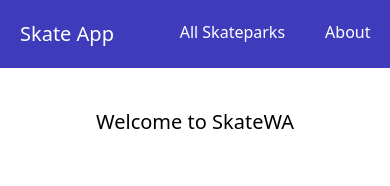
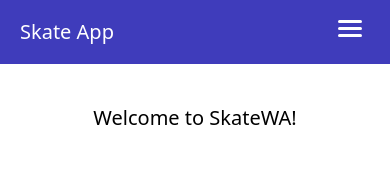
Before and after one commit to daniel-haugen/next-from-scratch, a Next.js app: page / in a window 390 px wide. Shown: the top 186 px of the page. Built offline with nearby package versions, Linux system fonts and the light colour scheme.

Commit message:
added mobile nav menu

```diff
--- a/components/Navbar/Navbar.module.css
+++ b/components/Navbar/Navbar.module.css
@@ -1,21 +1,32 @@
-.testy {
-  @apply bg-silver h-12 flex justify-center items-center hover:bg-purple lg:hover:bg-midnight;
+.header {
+  @apply flex bg-purple h-16 items-center;
 }
 
-.header {
-  @apply flex bg-purple;
-}
-
-.ul {
-  @apply m-5;
-  display: flex;
-  /* flex-direction: column; */
+.desktop {
+  @apply m-5 hidden md:flex;
   margin-left: auto;
   margin-right: 5%;
   gap: 40px;
   color: white;
 }
 
+.mobile {
+  @apply hidden;
+}
+
+.mobileActive {
+  @apply flex flex-col bg-silver;
+}
+
 .h1 {
   @apply text-white text-xl m-5;
 }
+
+.menuButton {
+  @apply w-6 bg-white rounded-md;
+  height: 3px;
+}
+
+.menuItem {
+  @apply hover:bg-white h-10 p-10 flex flex-col justify-center;
+}
--- a/components/Navbar/Navbar.tsx
+++ b/components/Navbar/Navbar.tsx
@@ -2,13 +2,19 @@ import { FC } from "react";
 import Link from "next/link";
 import s from "./Navbar.module.css";
 import { redirect } from "next/dist/server/api-utils";
+import { useState } from "react";
 
 interface Link {
   href: string;
   label: string;
 }
 
-const Navbar: FC = () => (
+const Navbar: FC = () => {
+  const [active, setActive] = useState(false);
+
+  return (
+    <>
+      {" "}
       <header className={s.header}>
         <Link href="/">
           <a>
@@ -16,7 +22,8 @@ const Navbar: FC = () => (
           </a>
         </Link>
 
-    <ul className={s.ul}>
+        {/* <!-- Desktop Links --> */}
+        <ul className={s.desktop}>
           <li>
             <Link href="/skateparks">
               <a>All Skateparks</a>
@@ -28,7 +35,36 @@ const Navbar: FC = () => (
             </Link>
           </li>
         </ul>
+
+        {/* <!-- mobile button --> */}
+        <div className="md:hidden flex justify-center items-center w-20 ml-auto">
+          <button
+            onClick={() => setActive(active ? false : true)}
+            className="flex flex-col gap-1 h-6"
+          >
+            <div className={s.menuButton}></div>
+            <div className={s.menuButton}></div>
+            <div className={s.menuButton}></div>
+          </button>
+        </div>
       </header>
+
+      {/* <!-- mobile activated menu --> */}
+      <ul className={active ? s.mobileActive : s.mobile}>
+        <li className={s.menuItem}>
+          <Link href="/skateparks">
+            <a>All Skateparks</a>
+          </Link>
+        </li>
+        <li className={s.menuItem}>
+          <Link href="/about">
+            <a>About</a>
+          </Link>
+        </li>
+      </ul>
+
+    </>
   );
+};
 
 export default Navbar;
--- a/pages/index.tsx
+++ b/pages/index.tsx
@@ -9,7 +9,7 @@ function HomePage() {
   return (
     <>
       <Navbar />
-      <h1 className="flex justify-center item-center m-10 text-xl">Welcome to SkateWA</h1>
+      <h1 className="flex justify-center item-center m-10 text-xl">Welcome to SkateWA!</h1>
       <br></br>
       <br></br>
       <div className="w-ful">
@@ -18,7 +18,7 @@ function HomePage() {
           options={{
             rewind: true,
             gap: "1rem",
-            autoWidth: true
+            // autoWidth: true
           }}
         >
           <SplideSlide className="">
--- a/pages/skateparks.tsx
+++ b/pages/skateparks.tsx
@@ -6,7 +6,7 @@ import { useEffect, useState } from "react"
 import Pagination from '../components/Pagination'
 
 export async function getStaticProps(context) {
-  const res = await fetch("https://skateparks-wa.herokuapp.com/allskateparksdingdong");
+  const res = await fetch("https://skateparks-wa.herokuapp.com/sp-min");
   const data = await res.json();
   if (!data) {
     return {
```
Lines whose indentation alone changed are shown as unchanged.
